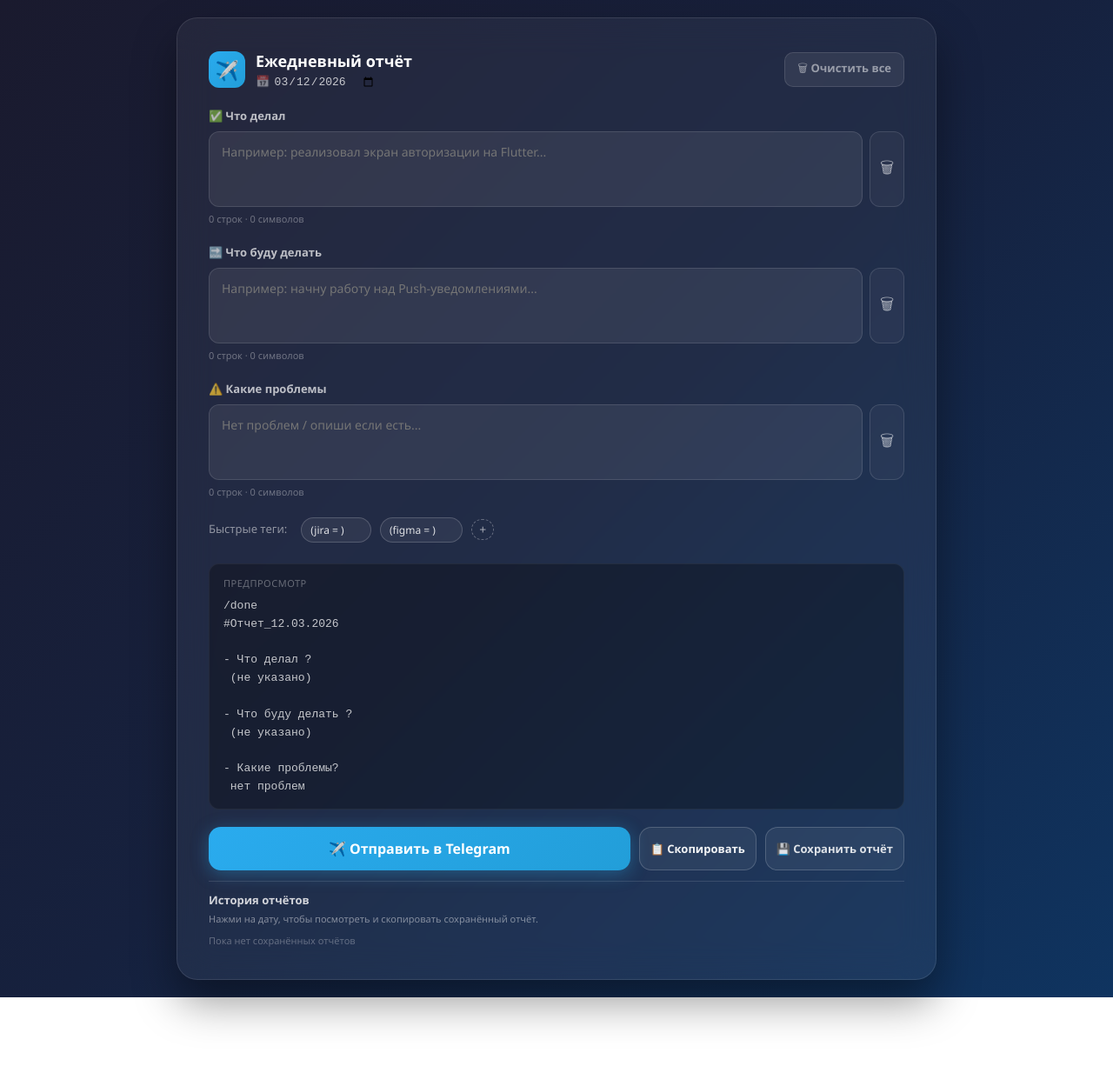
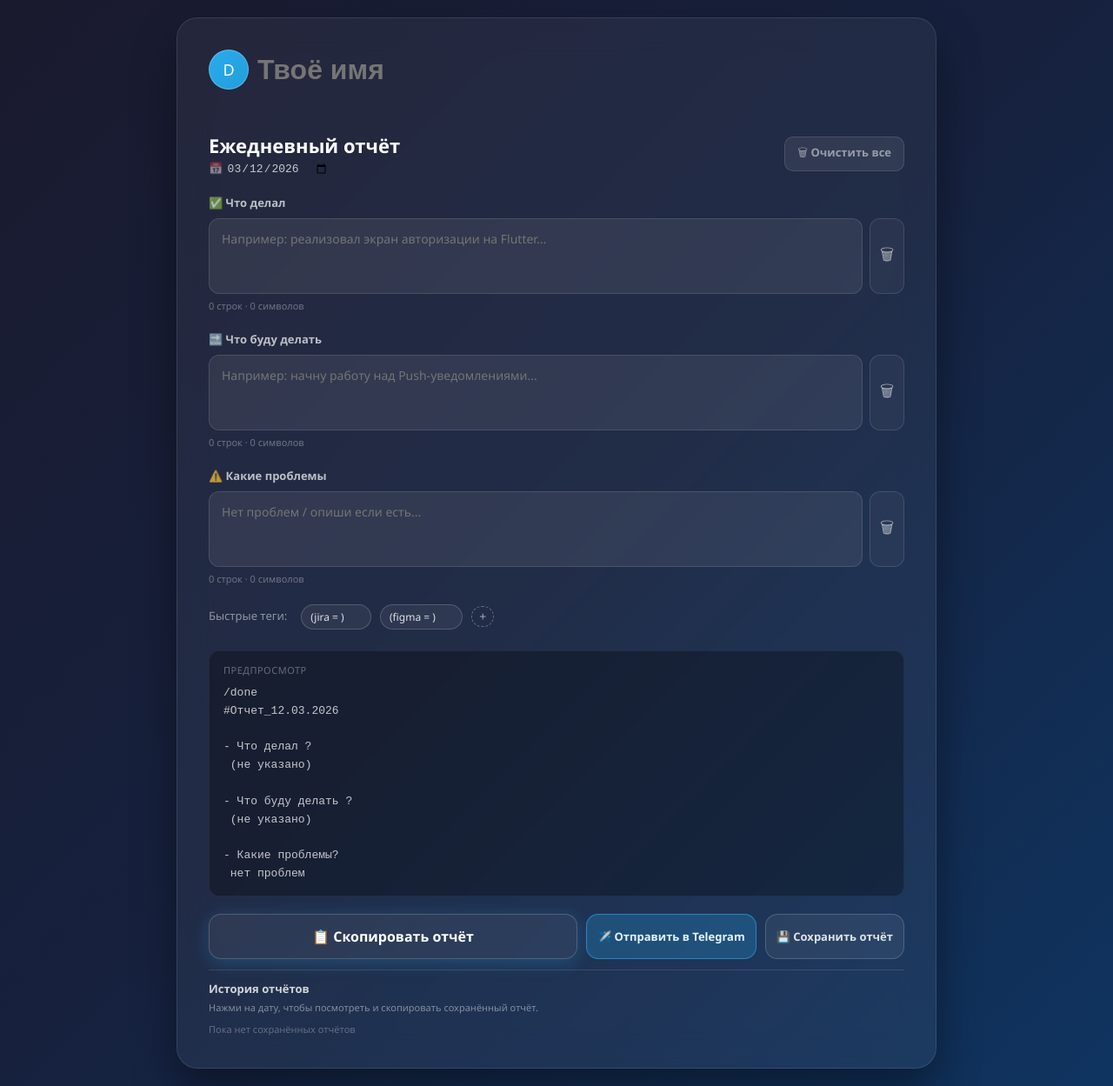
Before and after one commit to AktanK13/DailyReport, a React (Vite) app: page / in a window 1280 px wide. Shown: the whole page at 87% size. Before the commit the page ends 1147 px from the top, so only its background shows below. Built offline with nearby package versions, Linux system fonts and the light colour scheme.

Commit message:
add profile & fix bugs

```diff
--- a/src/ReportApp.jsx
+++ b/src/ReportApp.jsx
@@ -12,6 +12,28 @@ const withTaskIndent = (text) => {
   if (!text) return text;
   return text.replace(/\n-/g, "\n -");
 };
+
+function escapeHtml(str) {
+  return str.replace(/&/g, "&amp;").replace(/</g, "&lt;").replace(/>/g, "&gt;");
+}
+
+function transformReportToHtml(text) {
+  const lines = text.split("\n");
+  const htmlLines = lines.map((line) => {
+    const match = line.match(
+      /^(?<indent>\s*(?:-\s*)?)\(\s*(?<tag>[^=]*?)\s*=\s*(?<url>[^)]+)\)\s*$/,
+    );
+    if (match && match.groups) {
+      const { indent, tag, url } = match.groups;
+      const tagText = `(${tag.trim()})`;
+      const safeUrl = escapeHtml(url.trim());
+      const safeTag = escapeHtml(tagText);
+      return `${escapeHtml(indent)}<a href="${safeUrl}">${safeTag}</a>`;
+    }
+    return escapeHtml(line);
+  });
+  return htmlLines.join("\n");
+}
 
 async function loadSaved() {
   try {
@@ -31,6 +53,8 @@ async function saveCurrent(data) {
 }
 
 export default function ReportApp() {
+  const [profileName, setProfileName] = useState("");
+  const [profileAvatar, setProfileAvatar] = useState("");
   const [done, setDone] = useState("");
   const [todo, setTodo] = useState("");
   const [problems, setProblems] = useState("");
@@ -48,6 +72,7 @@ export default function ReportApp() {
   const [history, setHistory] = useState([]);
   const [selectedHistory, setSelectedHistory] = useState(null);
   const textareasRef = useRef({});
+  const avatarFileInputRef = useRef(null);
   const [showAddTagModal, setShowAddTagModal] = useState(false);
   const [addTagInputValue, setAddTagInputValue] = useState("");
   const addTagInputRef = useRef(null);
@@ -55,6 +80,8 @@ export default function ReportApp() {
   useEffect(() => {
     loadSaved().then((data) => {
       if (data) {
+        setProfileName(data.profileName || "");
+        setProfileAvatar(data.profileAvatar || "");
         setDone(data.done || "");
         setTodo(data.todo || "");
         setProblems(data.problems || "");
@@ -88,6 +115,8 @@ export default function ReportApp() {
   useEffect(() => {
     if (!loaded) return;
     saveCurrent({
+      profileName,
+      profileAvatar,
       done,
       todo,
       problems,
@@ -96,7 +125,17 @@ export default function ReportApp() {
       hiddenTags,
       date: todayStr(),
     });
-  }, [done, todo, problems, reportDate, customTags, hiddenTags, loaded]);
+  }, [
+    profileName,
+    profileAvatar,
+    done,
+    todo,
+    problems,
+    reportDate,
+    customTags,
+    hiddenTags,
+    loaded,
+  ]);
 
   // синхронизация высоты полей с содержимым при загрузке/восстановлении
   useEffect(() => {
@@ -125,9 +164,24 @@ export default function ReportApp() {
   };
 
   const handleCopy = () => {
-    navigator.clipboard.writeText(generateReport()).then(() => {
+    const plain = generateReport();
+    const html = transformReportToHtml(plain);
+    const htmlBlob = new Blob([html], { type: "text/html" });
+    const plainBlob = new Blob([plain], { type: "text/plain" });
+
+    navigator.clipboard
+      .write([
+        new ClipboardItem({ "text/html": htmlBlob, "text/plain": plainBlob }),
+      ])
+      .then(() => {
         setCopied(true);
         setTimeout(() => setCopied(false), 2500);
+      })
+      .catch(() => {
+        navigator.clipboard.writeText(plain).then(() => {
+          setCopied(true);
+          setTimeout(() => setCopied(false), 2500);
+        });
       });
   };
 
@@ -217,7 +271,7 @@ export default function ReportApp() {
     },
   ];
 
-  const baseTags = [ "(jira = )", "(figma = )" ];
+  const baseTags = ["(jira = )", "(figma = )"];
 
   const appendTagToActiveField = (tag) => {
     if (!activeField) return;
@@ -278,7 +332,9 @@ export default function ReportApp() {
 
   const submitAddTag = () => {
     const match = addTagInputValue.match(/\(([^=]*)=\s*\)/);
-    const name = match ? match[1].trim() : addTagInputValue.replace(/^\(|=\s*\)$/g, "").trim();
+    const name = match
+      ? match[1].trim()
+      : addTagInputValue.replace(/^\(|=\s*\)$/g, "").trim();
     if (!name) {
       closeAddTagModal();
       return;
@@ -289,6 +345,18 @@ export default function ReportApp() {
       return [...prev, tag];
     });
     closeAddTagModal();
+  };
+
+  const handleAvatarFileChange = (e) => {
+    const file = e.target.files && e.target.files[0];
+    if (!file) return;
+    const reader = new FileReader();
+    reader.onload = () => {
+      if (typeof reader.result === "string") {
+        setProfileAvatar(reader.result);
+      }
+    };
+    reader.readAsDataURL(file);
   };
 
   return (
@@ -320,29 +388,110 @@ export default function ReportApp() {
         <div
           style={{
             display: "flex",
-            alignItems: "center",
-            justifyContent: "space-between",
+            flexDirection: "column",
+            gap: "16px",
             marginBottom: "20px",
           }}
         >
-          <div style={{ display: "flex", alignItems: "center", gap: "12px" }}>
+          {/* Row 1: профиль */}
           <div
             style={{
-                width: "42px",
-                height: "42px",
-                borderRadius: "12px",
-                background: "linear-gradient(135deg, #2AABEE, #229ED9)",
+              display: "flex",
+              alignItems: "center",
+              gap: "10px",
+              marginBottom: "32px",
+            }}
+          >
+            <button
+              type="button"
+              onClick={() => avatarFileInputRef.current?.click()}
+              title="Изменить аватар"
+              style={{
+                padding: 0,
+                margin: 0,
+                border: "none",
+                background: "transparent",
+                cursor: "pointer",
+              }}
+            >
+              <div
+                style={{
+                  width: "44px",
+                  height: "44px",
+                  borderRadius: "50%",
+                  background: profileAvatar?.trim()
+                    ? "transparent"
+                    : "linear-gradient(135deg, #2AABEE, #229ED9)",
+                  overflow: "hidden",
                   display: "flex",
                   alignItems: "center",
                   justifyContent: "center",
-                fontSize: "22px",
+                  fontSize: "18px",
+                  color: "#fff",
+                  flexShrink: 0,
+                  border: "1px solid rgba(255,255,255,0.25)",
                 }}
               >
-              ✈️
+                {profileAvatar?.trim() ? (
+                  <img
+                    src={profileAvatar}
+                    style={{
+                      width: "100%",
+                      height: "100%",
+                      objectFit: "cover",
+                    }}
+                  />
+                ) : (
+                  (profileName || "DR")
+                    .trim()
+                    .split(" ")
+                    .map((p) => p[0])
+                    .join("")
+                    .toUpperCase()
+                    .slice(0, 2)
+                )}
               </div>
+            </button>
+            <div>
+              <input
+                type="text"
+                value={profileName}
+                onChange={(e) => setProfileName(e.target.value)}
+                placeholder="Твоё имя"
+                style={{
+                  border: "none",
+                  background: "transparent",
+                  color: "#fff",
+                  fontWeight: 600,
+                  fontSize: "32px",
+                  outline: "none",
+                  padding: 0,
+                  margin: 0,
+                  width: "200px",
+                }}
+              />
+              <input
+                ref={avatarFileInputRef}
+                type="file"
+                accept="image/*"
+                onChange={handleAvatarFileChange}
+                style={{ display: "none" }}
+              />
+            </div>
+          </div>
+
+          {/* Row 2: Ежедневный отчёт + кнопка очистки */}
+          <div
+            style={{
+              display: "flex",
+              alignItems: "center",
+              justifyContent: "space-between",
+              gap: "12px",
+            }}
+          >
             <div>
               <div
-                style={{ color: "#fff", fontWeight: "700", fontSize: "18px" }}
+                style={{ color: "#fff", fontWeight: "700", fontSize: "22px" }}
               >
                 Ежедневный отчёт
               </div>
@@ -380,7 +529,7 @@ export default function ReportApp() {
                 />
               </div>
             </div>
-          </div>
+
             <button
               onClick={handleClear}
               style={{
@@ -414,6 +563,7 @@ export default function ReportApp() {
             >
               {cleared ? "✓ Очищено" : "🗑 Очистить все"}
             </button>
+          </div>
         </div>
 
         {/* Banner: loaded from previous day */}
@@ -696,7 +846,7 @@ export default function ReportApp() {
           </pre>
         </div>
 
-        {/* Send, Copy & Save buttons */}
+        {/* Copy, Send & Save buttons */}
         <div
           style={{
             display: "flex",
@@ -705,35 +855,7 @@ export default function ReportApp() {
             alignItems: "stretch",
           }}
         >
-          {/* Большая кнопка "В Telegram" */}
-          <button
-            type="button"
-            onClick={handleSendToTelegram}
-            disabled={sending}
-            style={{
-              flex: 1,
-              padding: "14px",
-              borderRadius: "14px",
-              border: "none",
-              background: sending
-                ? "linear-gradient(135deg, #1e88e5, #1565c0)"
-                : "linear-gradient(135deg, #2AABEE, #229ED9)",
-              color: "#fff",
-              fontWeight: "700",
-              fontSize: "16px",
-              cursor: sending ? "default" : "pointer",
-              boxShadow: "0 4px 20px rgba(42,171,238,0.35)",
-              display: "flex",
-              alignItems: "center",
-              justifyContent: "center",
-              gap: "8px",
-              whiteSpace: "nowrap",
-            }}
-          >
-            {sending ? "⏳ Отправка в Telegram..." : "✈️ Отправить в Telegram"}
-          </button>
-
-          {/* Справа две маленькие кнопки */}
+          {/* Большая кнопка \"Скопировать\" */}
           <button
             onClick={handleCopy}
             onMouseEnter={(e) => {
@@ -747,21 +869,53 @@ export default function ReportApp() {
               e.currentTarget.style.borderColor = "rgba(255,255,255,0.18)";
             }}
             style={{
-              padding: "10px 12px",
+              flex: 1,
+              padding: "14px",
               borderRadius: "14px",
               border: "1px solid rgba(255,255,255,0.18)",
               background: copied
                 ? "linear-gradient(135deg, #00b09b, #00c853)"
                 : "rgba(255,255,255,0.06)",
-              color: "rgba(255,255,255,0.95)",
+              color: "#fff",
+              fontWeight: "700",
+              fontSize: "16px",
+              cursor: "pointer",
+              transition: "all 0.3s",
+              boxShadow: "0 4px 20px rgba(42,171,238,0.25)",
+              display: "flex",
+              alignItems: "center",
+              justifyContent: "center",
+              gap: "8px",
+              whiteSpace: "nowrap",
+            }}
+          >
+            {copied ? "✅ Скопировано" : "📋 Скопировать отчёт"}
+          </button>
+
+          {/* Справа две маленькие кнопки */}
+          <button
+            type="button"
+            onClick={handleSendToTelegram}
+            disabled={sending}
+            style={{
+              padding: "10px 12px",
+              borderRadius: "14px",
+              border: "1px solid rgba(42,171,238,0.6)",
+              background: sending
+                ? "rgba(42,171,238,0.18)"
+                : "rgba(42,171,238,0.24)",
+              color: "#e3f5ff",
               fontWeight: "600",
               fontSize: "13px",
-              cursor: "pointer",
-              transition: "all 0.3s",
-              minWidth: "120px",
+              cursor: sending ? "default" : "pointer",
+              whiteSpace: "nowrap",
+              display: "flex",
+              alignItems: "center",
+              gap: "6px",
+              minWidth: "130px",
             }}
           >
-            {copied ? "✅ Скопировано" : "📋 Скопировать"}
+            {sending ? "⏳" : "✈️ Отправить в Telegram"}
           </button>
           <button
             type="button"
@@ -1061,7 +1215,13 @@ export default function ReportApp() {
                 marginBottom: "14px",
               }}
             />
-            <div style={{ display: "flex", gap: "8px", justifyContent: "flex-end" }}>
+            <div
+              style={{
+                display: "flex",
+                gap: "8px",
+                justifyContent: "flex-end",
+              }}
+            >
               <button
                 type="button"
                 onClick={closeAddTagModal}
```
Lines whose indentation alone changed are shown as unchanged.
